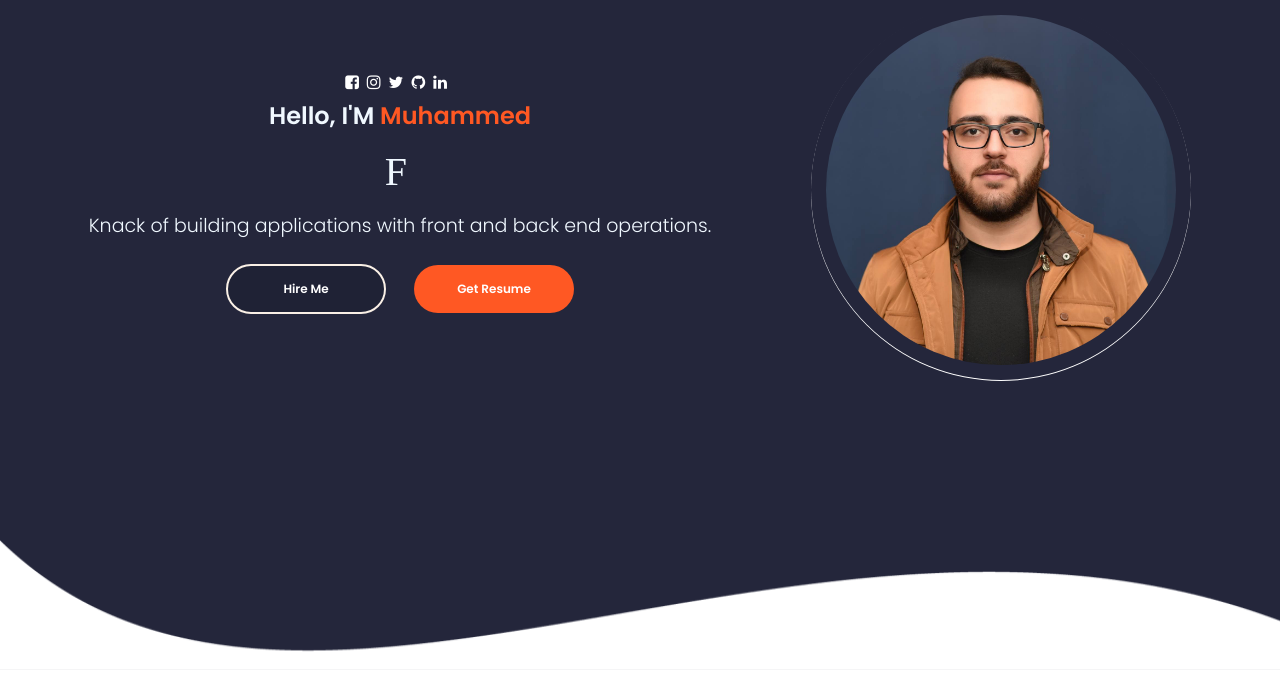
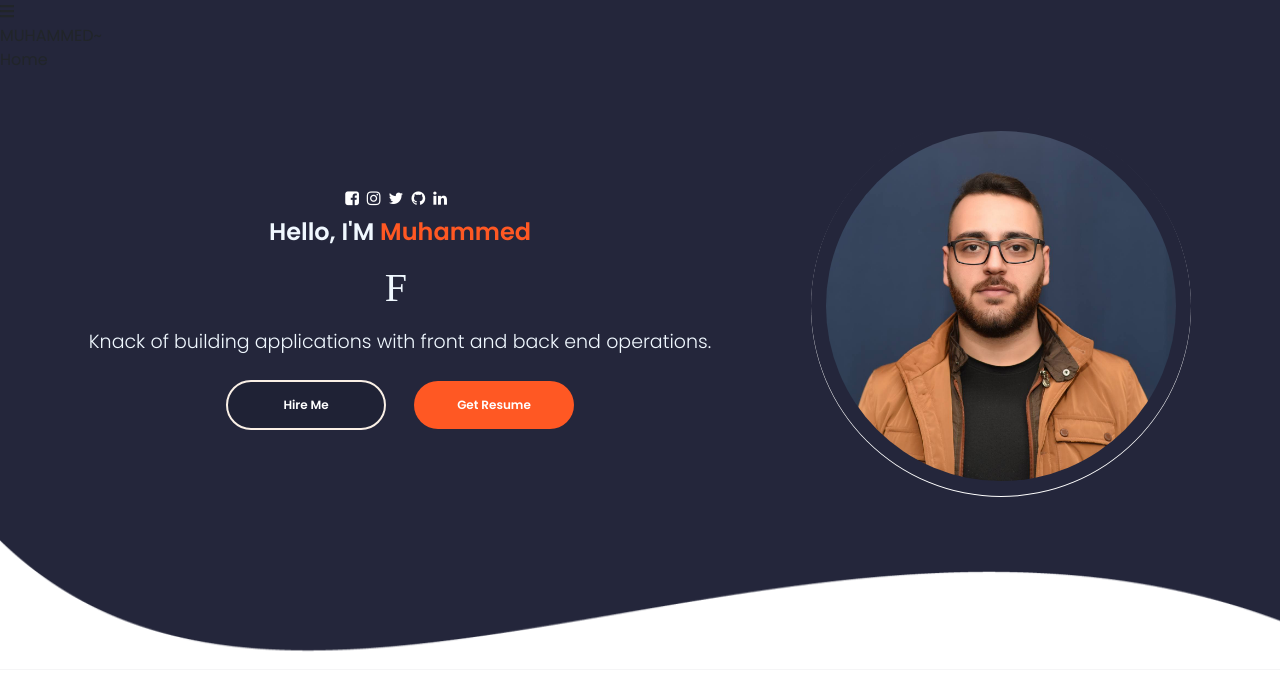
Before and after one commit to HamaSarbast-1997/My-portfolio, a React (Create React App) app in the folder client/: page / in a window 1280 px wide. Shown: the top 690 px of the page. Built offline with nearby package versions, Linux system fonts and the light colour scheme; a web font is replaced by a local one.

Commit message:
fixed bug from header

```diff
--- a/client/src/PortfolioContainer/Home/Header/Header.js
+++ b/client/src/PortfolioContainer/Home/Header/Header.js
@@ -8,58 +8,71 @@ export default function Header() {
     const [selectedScreen , setSelectedScreen] = useState(0);
     const [showHeaderOptions , setShowHeaderOptions] = useState(false);
 
-    const updateCurrentScreen = (currentScreen)=>{
-        if(!currentScreen || !currentScreen.screenInView)
-        return;
-        let screenIndex = GET_SCREEN_INDEX(currentScreen.screenInView)
-        if(screenIndex < 0)
-        return
-    }
 
-    let currentScreenSubscription = ScrollService.currentScreenBroadCaster.subscribe(updateCurrentScreen);
+  const updateCurrentScreen = (currentScreen) => {
+    if (!currentScreen || !currentScreen.screenInView) return;
 
-    const getHeaderOptions = ()=>{
-        return (
-            TOTAL_SCREENS.map((screen , i)=>{
-                <div key={screen.screen_name} className={getHeaderOptionsClass(i)} onClick={()=> switchScreen(i ,screen )}>
-                    <span>{screen.screen_name}</span>
+    let screenIndex = GET_SCREEN_INDEX(currentScreen.screenInView);
+    if (screenIndex < 0) return;
+  };
+
+      let currentScreenSubscription =
+      ScrollService.currentScreenBroadcaster.subscribe(updateCurrentScreen);
+
+      const getHeaderOptions = () => {
+        return TOTAL_SCREENS.map((Screen, i) => (
+          <div
+            key={Screen.screen_name}
+            className={getHeaderOptionsClasses(i)}
+            onClick={() => switchScreen(i, Screen)}
+          >
+            <span>{Screen.screen_name}</span>
           </div>
-            })
-        )
-    }
-    const getHeaderOptionsClass = (index)=>{
-        let classes = "header-option";
-        if(index < TOTAL_SCREENS.length -1){}
-        classes += "header-option-seperator";
+        ));
+      };
+      const getHeaderOptionsClasses = (index) => {
+        let classes = "header-option ";
+        if (index < TOTAL_SCREENS.length - 1) classes += "header-option-seperator ";
 
-        if(selectedScreen === index)
-        classes += "selected-header-option";
-        return
-    }
+        if (selectedScreen === index) classes += "selected-header-option ";
 
-    const switchScreen = (index , screen)=>{
-        let screenComponent = document.getElementById(screen.screen_name)
-        if(!screenComponent)
-        return
-        screenComponent.scrollIntoView({behavior : 'smooth'});
-        setSelectedScreen(false)
-    }
+        return classes;
+      };
+
+      const switchScreen = (index, screen) => {
+        let screenComponent = document.getElementById(screen.screen_name);
+        if (!screenComponent) return;
+
+        screenComponent.scrollIntoView({ behavior: "smooth" });
+        setSelectedScreen(index);
+        setShowHeaderOptions(false);
+      };
 
       return (
-        <div>
-            <div className='header-option' onClick={()=> setShowHeaderOptions(!showHeaderOptions)}>
-                <div className='header-parent'>
-                    <div className='header-hamburger' onClick={()=> setShowHeaderOptions(!showHeaderOptions) }>
-                        <FontAwesomeIcon className='header-hamburger-bars' icon={faBars}/>
+        <div
+          className="header-container"
+          onClick={() => setShowHeaderOptions(!showHeaderOptions)}
+        >
+          <div className="header-parent">
+            <div
+              className="header-hamburger"
+              onClick={() => setShowHeaderOptions(!showHeaderOptions)}
+            >
+              <FontAwesomeIcon className="header-hamburger-bars" icon={faBars} />
             </div>
-                    <div className='header-logo'>
+            <div className="header-logo">
               <span>MUHAMMED~</span>
             </div>
-                    <div className={(showHeaderOptions) ? "header-options show-hamburger-options" : "header-options"}>
+            <div
+              className={
+                showHeaderOptions
+                  ? "header-options show-hamburger-options"
+                  : "header-options"
+              }
+            >
               {getHeaderOptions()}
             </div>
           </div>
         </div>
-        </div>
-    )
+      );
 }
--- a/client/src/PortfolioContainer/Home/Home.js
+++ b/client/src/PortfolioContainer/Home/Home.js
@@ -1,11 +1,13 @@
 import React from 'react'
 import Profile from './Profile/Profile'
 import Footer from './Footer/Footer'
+import Header from './Header/Header'
 import './Home.css'
 
 export default function Home() {
     return (
         <div className='home-container'>
+            <Header/>
             <Profile/>
             <Footer/>
 
--- a/client/src/utilities/ScrollService.js
+++ b/client/src/utilities/ScrollService.js
@@ -1,72 +1,90 @@
 import { TOTAL_SCREENS } from "./commonUtils";
-import {Subject} from 'rxjs'
-import {object} from "prop-types"
+import { Subject } from "rxjs";
 
 export default class ScrollService {
+  /* SINGLETON CLASS INSTANCE */
   static scrollHandler = new ScrollService();
-    static currentScreenBroadCaster = new Subject();
+
+  /* Lets instantiate the subject BROADCASTERS */
+  static currentScreenBroadcaster = new Subject();
   static currentScreenFadeIn = new Subject();
 
-
-    constructor(){
-        window.addEventListener('scroll' , this.checkCurrentScreenUnderViewport);
-    }
-    scrollToHireMe = ()=>{
-        let ccontactMeScreen = document.getElementById("Contact Me")
-        if(!ccontactMeScreen) return;
-        ccontactMeScreen.scrollIntoView({behavior: "smooth"})
-    }
-    scrollToHome = ()=>{
-        let homeScreen = document.getElementById("Home")
-        if(!homeScreen) return;
-        homeScreen.scrollIntoView({behavior: "smooth"})
+  //lets have a constructor here and add the scroll event to window
+  constructor() {
+    /* ADD SCROLL EVENT TO WINDOW */
+    window.addEventListener("scroll", this.checkCurrentScreenUnderViewport);
   }
 
-    isElementInView = (elem , type)=>{
+  /* SCROLL TO HIRE ME / CONTACT ME SCREEN */
+  scrollToHireMe = () => {
+    let contactMeScreen = document.getElementById("ContactMe");
+    if (!contactMeScreen) return;
+
+    contactMeScreen.scrollIntoView({ behavior: "smooth" });
+  };
+  scrollToHome = () => {
+    let homeScreen = document.getElementById("Home");
+    if (!homeScreen) return;
+
+    homeScreen.scrollIntoView({ behavior: "smooth" });
+  };
+
+  /* CHECK IF ELEMENT IS IN VIEW .this simply means if the document appears fully on the screen or not */
+  isElementInView = (elem, type) => {
     let rec = elem.getBoundingClientRect();
+    //this method returns a DOMRect object providing information about the size of an element and its position relative to the viewport.
+    // the view port  refers to the part of the document you're viewing which is currently visible in its window
     let elementTop = rec.top;
-        let elementBottom = rec.elementBottom;
+    let elemBottom = rec.bottom;
 
-        let partiallyVisible = elementTop < window.innerHeight && elementBottom >=0;
-        let completelyVisible = elementTop >= 0 && elementBottom <= window.innerHeight;
+    /* when the element is Partially Visible */
+    let partiallyVisible = elementTop < window.innerHeight && elemBottom >= 0;
 
-        switch(type){
+    /* Completely Visible */
+    let completelyVisible = elementTop >= 0 && elemBottom <= window.innerHeight;
+
+    switch (type) {
       case "partial":
         return partiallyVisible;
 
       case "complete":
-                return completelyVisible
+        return completelyVisible;
+
       default:
-                        return false
+        return false;
     }
-    }
-    checkCurrentScreenUnderViewport = (event)=>{
-        if(!event || object.keys(event).length < 1)
-        return;
-        for(let screen of TOTAL_SCREENS){
+  };
+
+  /* CHECK THE SCREEN THATS CURRENTLY UNDER VIEWPORT */
+  // which means the screen that is displayed fully
+  checkCurrentScreenUnderViewport = (event) => {
+    if (!event || Object.keys(event).length < 1) return;
+
+    for (let screen of TOTAL_SCREENS) {
       let screenFromDOM = document.getElementById(screen.screen_name);
-            if(!screenFromDOM)
-            continue;
+      if (!screenFromDOM) continue;
 
+      let fullyVisible = this.isElementInView(screenFromDOM, "complete");
+      let partiallyVisible = this.isElementInView(screenFromDOM, "partial");
 
-            let fullyVisible = this.isElementInView(screenFromDOM , "complete");
-            let partiallyVisible = this.isElementInView(screenFromDOM , "partial")
-
-            if(fullyVisible || partiallyVisible){
-                if(partiallyVisible && !screen.alreadyRendered){
+      if (fullyVisible || partiallyVisible) {
+        if (partiallyVisible && !screen.alreadyRendered) {
+          //BROADCAST FADE IN EFFECT
           ScrollService.currentScreenFadeIn.next({
-                        fadeInScreen: screen.screen_name
+            fadeInScreen: screen.screen_name,
           });
-                    screen['alreadyRendered'] = true;
+          screen["alreadyRendered"] = true;
           break;
         }
-                if(fullyVisible){
-                    ScrollService.currentScreenBroadCaster.next({
-                        screenInView: screen.screen_name
+
+        if (fullyVisible) {
+          // BROADCAST SCREEN NAME
+          ScrollService.currentScreenBroadcaster.next({
+            screenInView: screen.screen_name,
           });
           break;
         }
       }
     }
+  };
 }
-}
```
Also changed, not shown: client/src/utilities/Animations.js (+8 -8 lines). Lines whose indentation alone changed are shown as unchanged.
